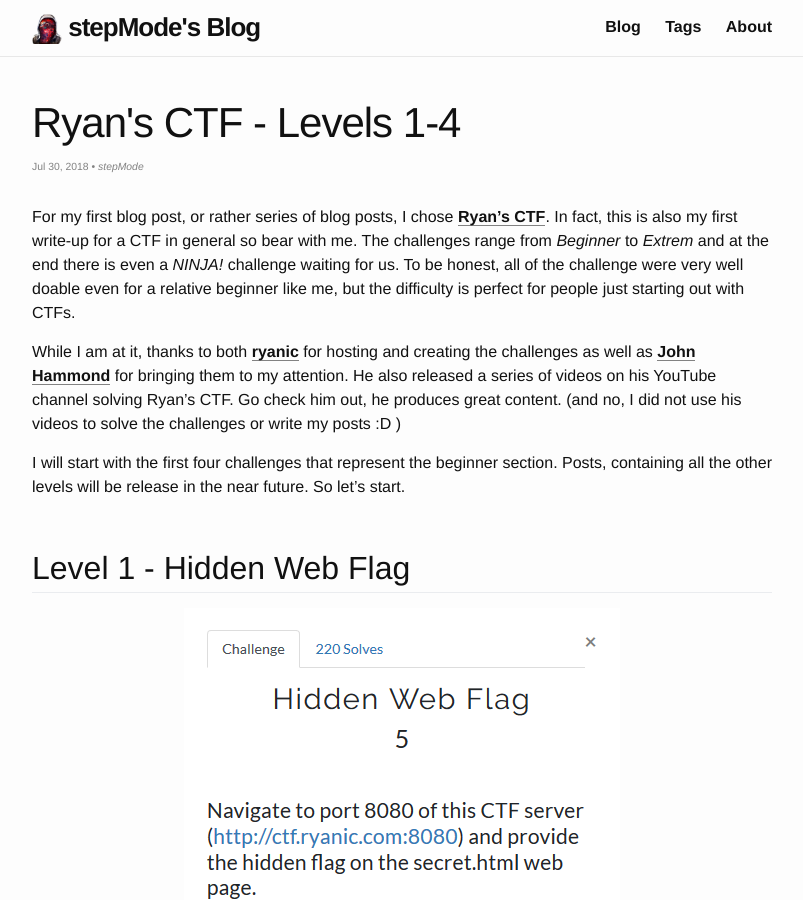
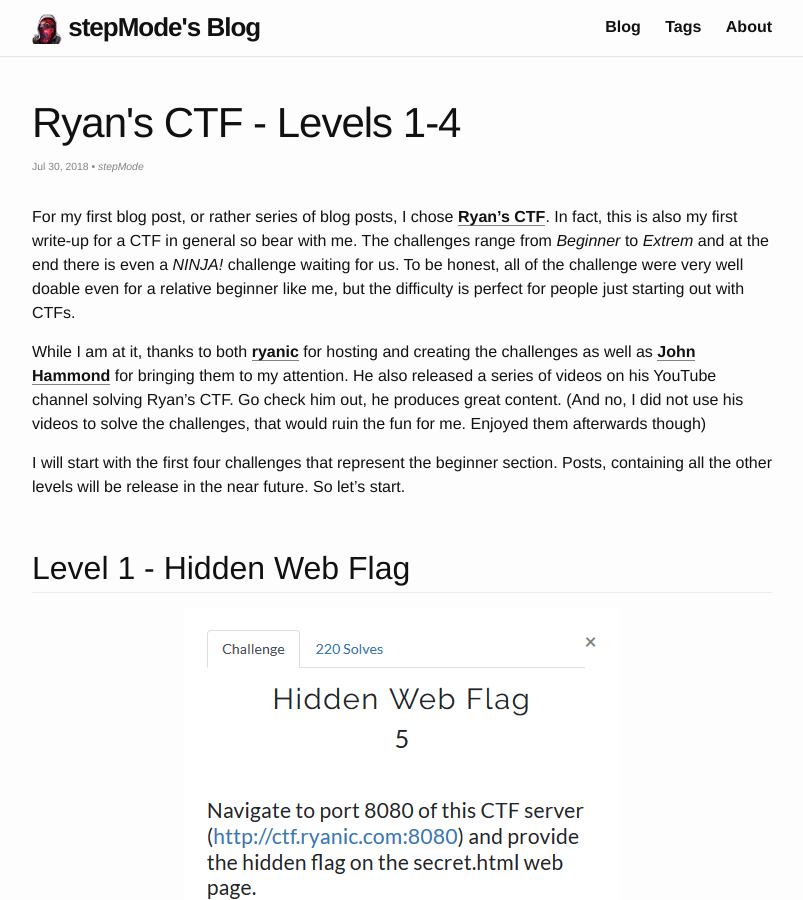
Before and after one commit to stepMode/stepmode.github.io, a Jekyll site: the page built from _posts/2018-07-30-ryans-ctf-levels-1-to-4.md, in a window 1280 px wide and 900 px high. Shown: the whole window, without its empty margins (238-1041 px from the left). Built offline with Jekyll 4.4.1, drawn with Linux system fonts in a browser that asks for light colours.

Commit message:
content fine tuning

```diff
--- a/_posts/2018-07-30-ryans-ctf-levels-1-to-4.md
+++ b/_posts/2018-07-30-ryans-ctf-levels-1-to-4.md
@@ -9,7 +9,7 @@
 
 For my first blog post, or rather series of blog posts, I chose [Ryan's CTF](http://ctf.ryanic.com/). In fact, this is also my first write-up for a CTF in general so bear with me. The challenges range from *Beginner* to *Extrem* and at the end there is even a *NINJA!* challenge waiting for us. To be honest, all of the challenge were very well doable even for a relative beginner like me, but the difficulty is perfect for people just starting out with CTFs.
 
-While I am at it, thanks to both [ryanic](https://www.ryanic.com/) for hosting and creating the challenges as well as [John Hammond](https://www.youtube.com/user/RootOfTheNull/) for bringing them to my attention. He also released a series of videos on his YouTube channel solving Ryan's CTF. Go check him out, he produces great content. (and no, I did not use his videos to solve the challenges or write my posts :D )
+While I am at it, thanks to both [ryanic](https://www.ryanic.com/) for hosting and creating the challenges as well as [John Hammond](https://www.youtube.com/user/RootOfTheNull/) for bringing them to my attention. He also released a series of videos on his YouTube channel solving Ryan's CTF. Go check him out, he produces great content. (And no, I did not use his videos to solve the challenges, that would ruin the fun for me. Enjoyed them afterwards though)
 
 I will start with the first four challenges that represent the beginner section. Posts, containing all the other levels will be release in the near future. So let's start.
 
```
